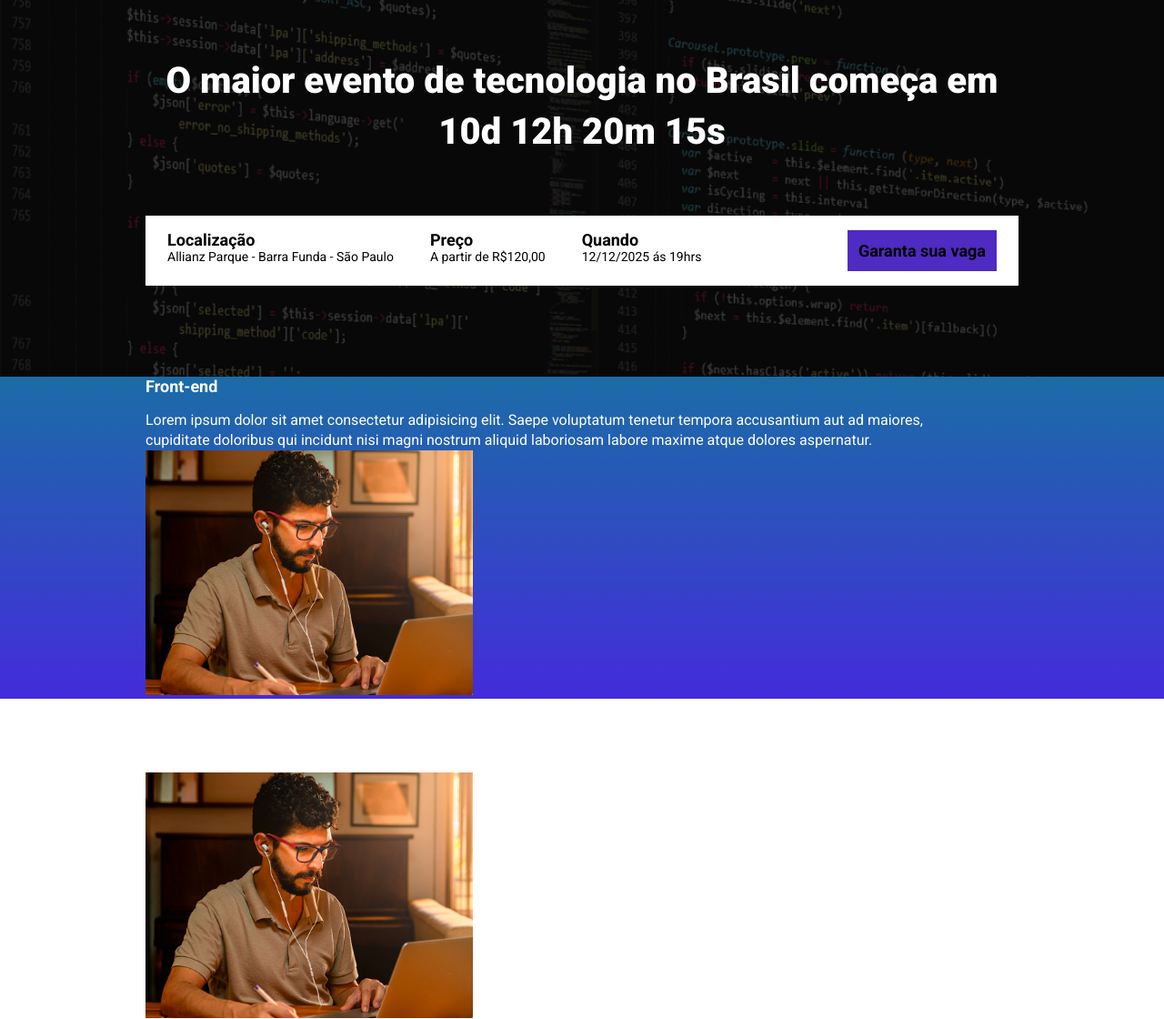
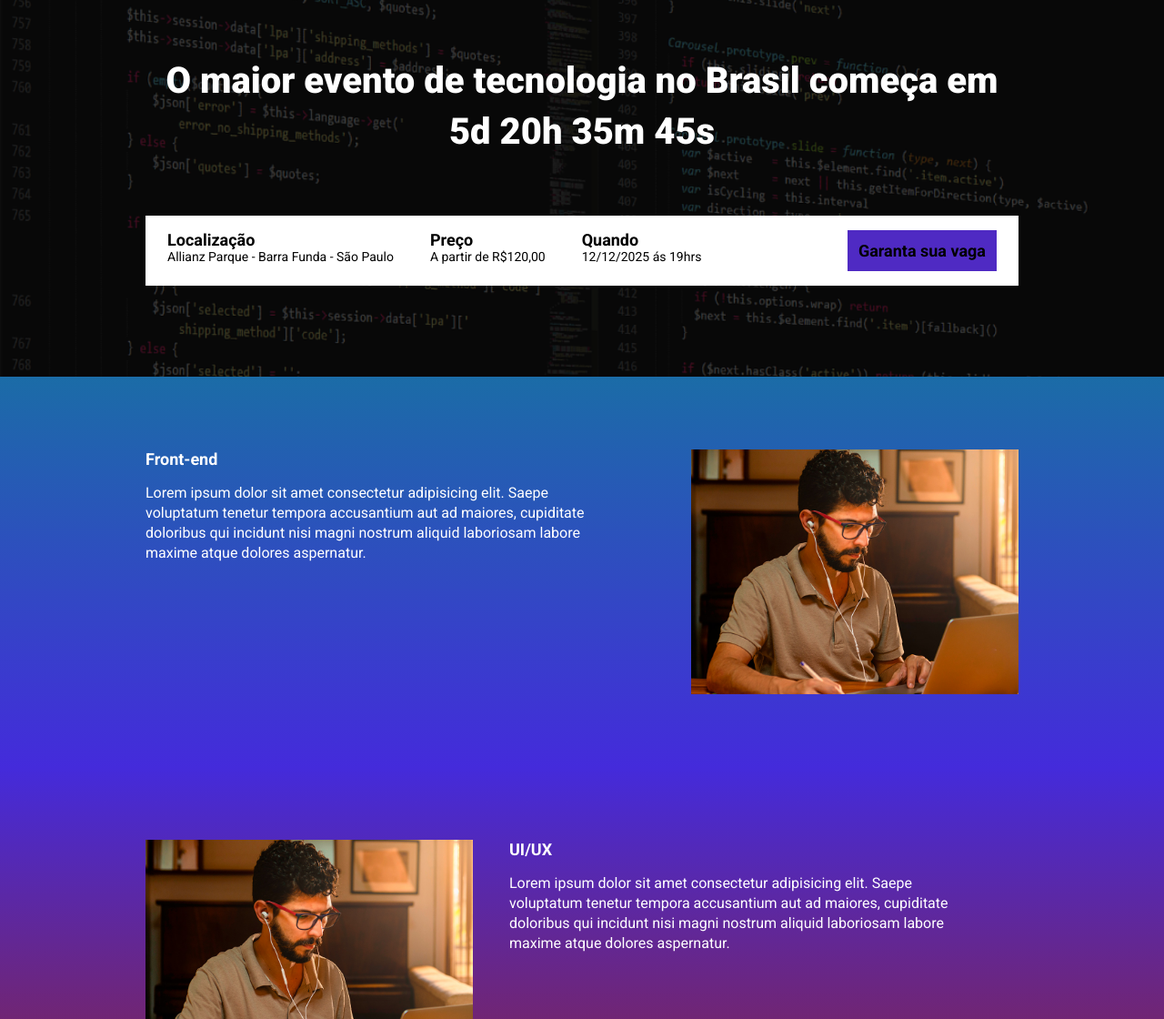
Before and after one commit to MrRobot-creator/Landing-Page, a website built with Parcel: page src/index.html in a window 1280 px wide. Shown: the part 147-1267 px from the top of the page at 91% size. Built offline with nearby package versions, Linux system fonts and the light colour scheme.

Commit message:
projeto parcel

```diff
--- a/package.json
+++ b/package.json
@@ -2,9 +2,10 @@
   "name": "landing-page",
   "version": "1.0.0",
   "description": "",
-  "main": "index.js",
+
   "scripts": {
     "dev": "parcel src/index.html src/styles/main.scss src/scripts/main.js",
+    "build": "parcel build src/index.html",
     "test": "echo \"Error: no test specified\" && exit 1"
   },
   "keywords": [],
--- a/src/index.html
+++ b/src/index.html
@@ -9,15 +9,15 @@
 <link href="https://fonts.googleapis.com/css2?family=Roboto:wght@700&display=swap" rel="stylesheet">
 <link href="https://fonts.googleapis.com/css2?family=Roboto&display=swap" rel="stylesheet">
 <link href="https://fonts.googleapis.com/css2?family=Roboto:wght@900&display=swap" rel="stylesheet">
-<link rel="stylesheet" href="https://unpkg.com/aos@next/dist/aos.css" />
     <link rel="stylesheet" href="styles/main.scss">
+    <link rel="stylesheet" href="https://unpkg.com/aos@next/dist/aos.css" />
 </head>
 <body>
     <header class="hero">
         <div class="container">
             <img class="hero__logo" src="./images/ebac_logo.svg" alt="EBAC">
             <P class="hero__text">
-            O maior  evento de tecnologia no Brasil começa em 10d 12h 20m 15s
+            O maior  evento de tecnologia no Brasil começa em <span id="contador"></span>
             </P>
             <div class="infos-bar">
                 <ul class="infos-bar__infos">
@@ -40,7 +40,8 @@
             </div>
         </div>
     </header>
-    <section class="event--frontend">
+
+    <section class="event event--frontend">
         <div class="container" data-aos="fade-right">
             <div class="event__details">
                 <h2 class="event__details__title">Front-end</h2>
@@ -52,7 +53,7 @@
         </div>
     </section>
 
-    <section class="event--ui-ux event--image-left">
+    <section class="event event--ui-ux event--image-left">
         <div class="container"  data-aos="fade-left">
             <div class="event__details">
                 <h2 class="event__details__title">UI/UX</h2>
@@ -63,7 +64,8 @@
             <img class="event__image" src="./images/frontend.png" alt="front-end">
         </div>
     </section>
-    <section class="event--data-science">
+
+    <section class="event event--data-science">
         <div class="container" data-aos="fade-right">
             <div class="event__details">
                 <h2 class="event__details__title">Data Science</h2>
@@ -74,7 +76,8 @@
             <img class="event__image" src="./images/frontend.png" alt="front-end">
         </div>
     </section>
-    <section class="event--backend event--image-left">
+
+    <section class="event event--backend event--image-left">
         <div class="container" data-aos="fade-left">
             <div class="event__details">
                 <h2 class="event__details__title">Back-end</h2>
@@ -86,6 +89,6 @@
         </div>
     </section>
     <script src="https://unpkg.com/aos@next/dist/aos.js"></script>
-    <script src="./scripts/main.js"></script>
+    <script src="scripts/main.js"></script>
 </body>
 </html>
--- a/src/scripts/main.js
+++ b/src/scripts/main.js
@@ -1 +1,27 @@
 AOS.init();
+
+const dataDoEvento = new Date("sept 28, 2025 19:00:00");
+const timeStampDoEvento = dataDoEvento.getTime();
+
+const contaAsHoras = setInterval(function () {
+const agora = new Date();
+const timeStampAtual = agora.getTime();
+
+const distanciaAteOEvento = timeStampDoEvento - timeStampAtual;
+
+const diaEMS = 1000 * 60 * 60 * 24;
+const horaEMS = 1000 * 60 * 60;
+const minutosEMS = 1000 * 60;
+
+const diasAteOEvento = Math.floor(distanciaAteOEvento / diaEMS);
+const horasAteOEvento = Math.floor((distanciaAteOEvento % diaEMS) / horaEMS);
+const minutosAteOEvento = Math.floor((distanciaAteOEvento % horaEMS) / minutosEMS);
+const segundosAteOEvento = Math.floor((distanciaAteOEvento % minutosEMS) / 1000);
+
+document.getElementById('contador').innerHTML = `${diasAteOEvento}d ${horasAteOEvento}h ${minutosAteOEvento}m ${segundosAteOEvento}s`;
+
+if (distanciaAteOEvento < 0 ) {
+    clearInterval(contaAsHoras);
+    document.getElementById('contador').innerHTML = 'Evento Expirado';
+}
+}, 1000);
--- a/src/styles/components/_event.scss
+++ b/src/styles/components/_event.scss
@@ -1,4 +1,4 @@
-@use 'variables';
+@use '../variables';
 
 .event {
     padding: 80px 0;
@@ -7,7 +7,7 @@
     background-image: linear-gradient(variables.$blue1, variables.$blue2);
     }
 
-    &--ui--ux {
+    &--ui-ux {
         background-image: linear-gradient(variables.$blue2, variables.$pink);
         }
 
```
Also changed, not shown: dist/ebac_logo.0501c0d5.svg (added), dist/frontend.cb233274.png (added), dist/fundo.45626ea2.png (added), dist/fundo.a62a0635.9176e641.png (added), dist/index.html, dist/scripts/main.js, dist/styles/main.css, 13 other files.
